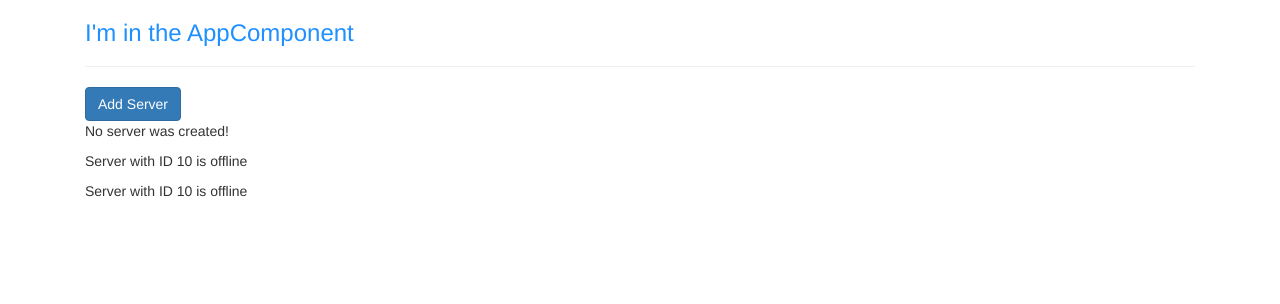
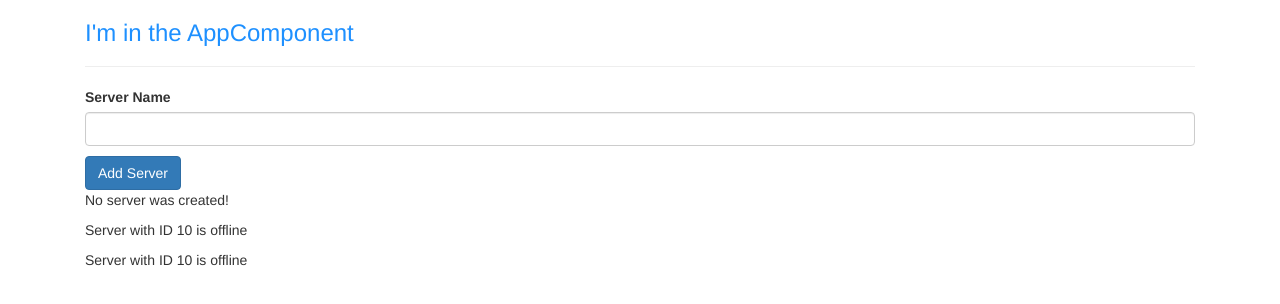
Before and after one commit to ChrisTheBrave/learn-ng-seven, an Angular app: page / in a window 1280 px wide. Shown: the top 304 px of the page. Built offline with nearby package versions, Linux system fonts and the light colour scheme.

Commit message:
Added input event onUpdateServerName that passes updateSeverName event to demo passing & using data in event binding

```diff
--- a/src/app/servers/servers.component.html
+++ b/src/app/servers/servers.component.html
@@ -1,7 +1,15 @@
+<label for="">Server Name</label>
+<input
+  type="text"
+  class="form-control"
+  (input)="onUpdateServerName($event)">
+
+<p>{{ serverName }}</p>
+
 <button
-class="btn btn-primary"
-[disabled]="!allowNewServer"
-(click)="onCreateServer()">Add Server</button>
+  class="btn btn-primary"
+  [disabled]="!allowNewServer"
+  (click)="onCreateServer()">Add Server</button>
 
 <!-- <p [innerText]="allowNewServer"></p> -->
 <p>{{ serverCreationStatus }}</p>
```
